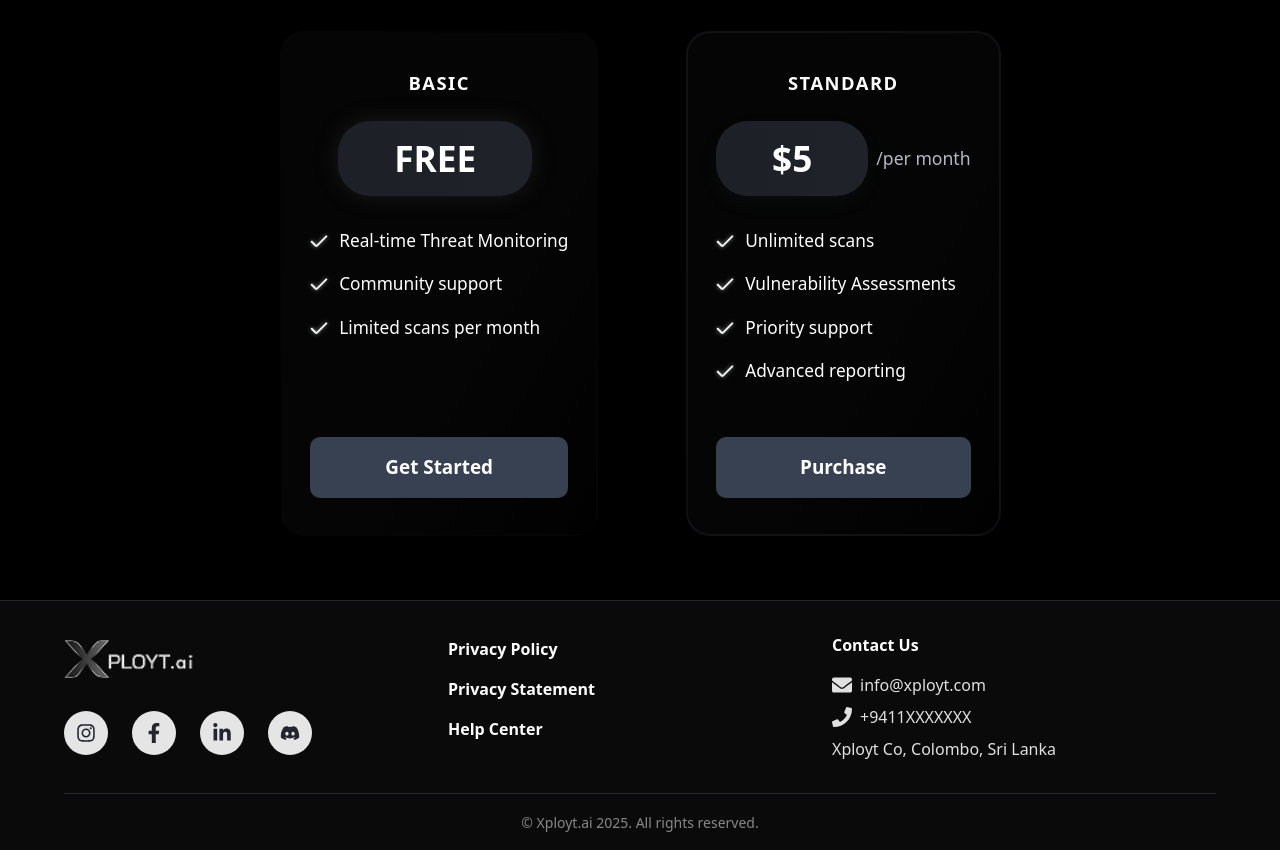
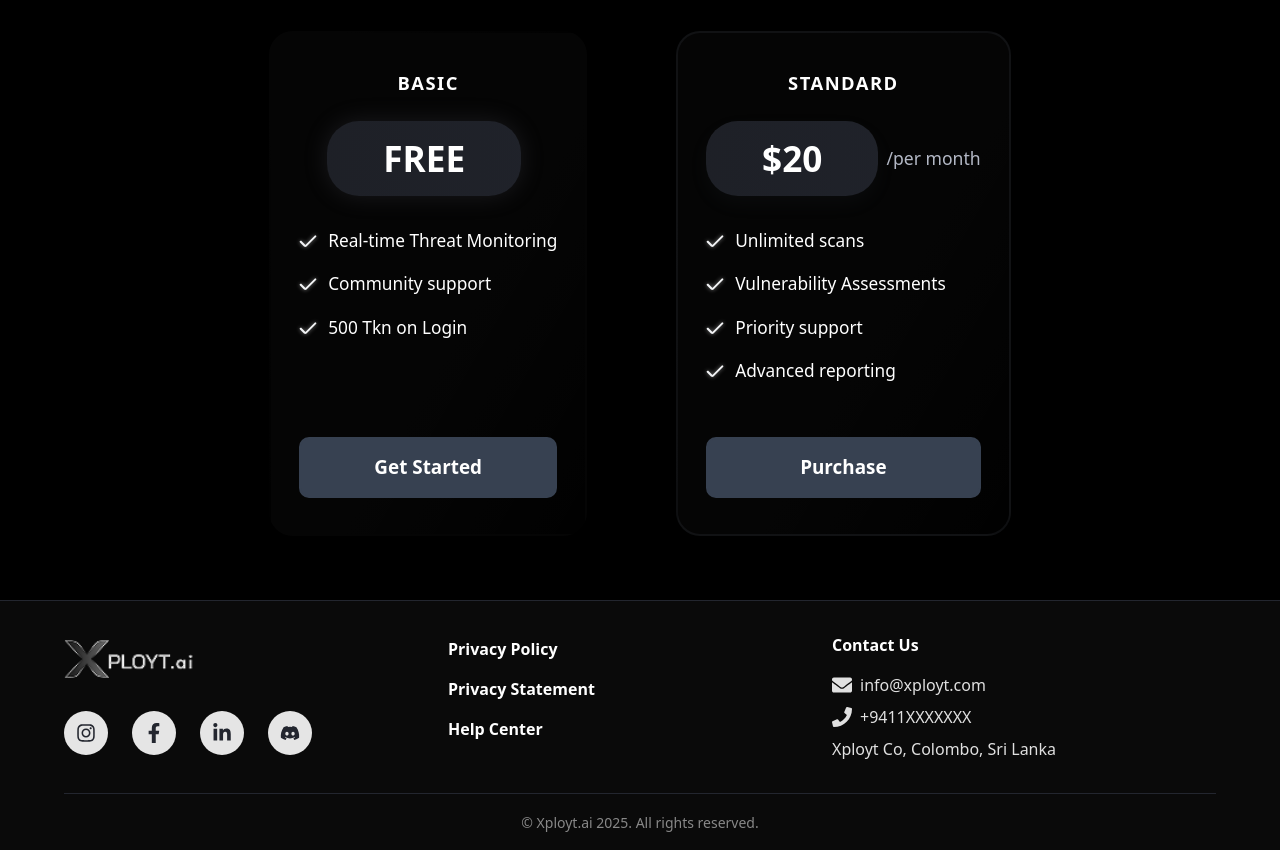
Before and after one commit to Xployt-ai/xployt-frontend, a React (Vite) app: page / in a window 1280 px wide. Shown: the part 3060-3910 px from the top of the page. Built offline with nearby package versions, Linux system fonts and the light colour scheme.

Commit message:
refactor: update pricing details in Home component for BASIC and STANDARD plans

```diff
--- a/src/pages/Home.tsx
+++ b/src/pages/Home.tsx
@@ -213,12 +213,12 @@ const Home = () => {
           <PricingCard
             plan="BASIC"
             price="FREE"
-            features={["Real-time Threat Monitoring", "Community support", "Limited scans per month"]}
+            features={["Real-time Threat Monitoring", "Community support", "500 Tkn on Login"]}
             buttonText="Get Started"
           />
           <PricingCard
             plan="STANDARD"
-            price="$5"
+            price="$20"
             per="/per month"
             features={["Unlimited scans", "Vulnerability Assessments", "Priority support", "Advanced reporting"]}
             buttonText="Purchase"
```
